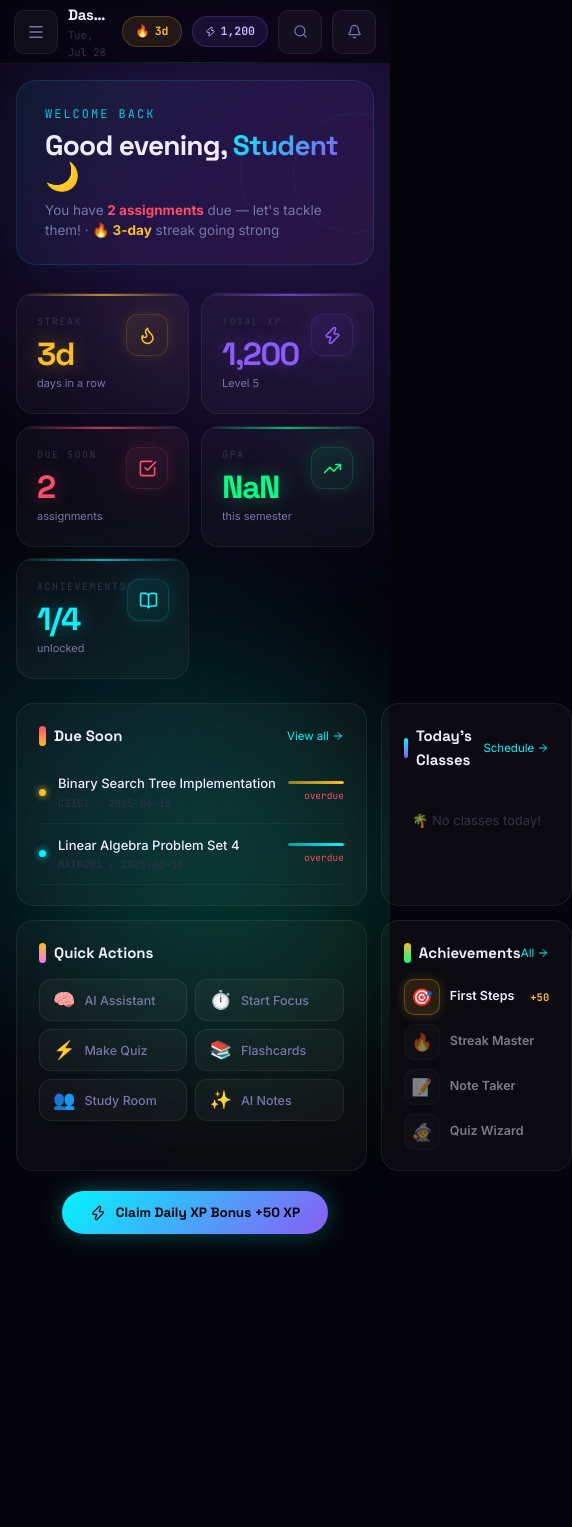
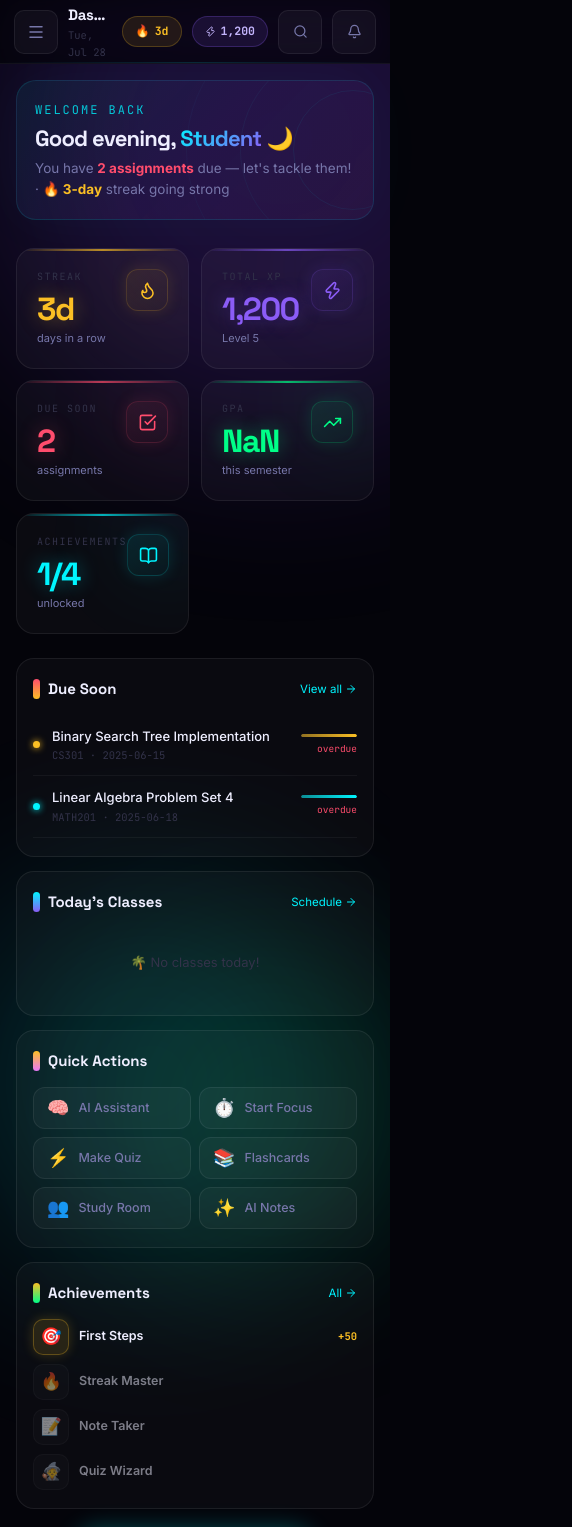
Before and after one commit to goezryu1/edunova, a React (Vite) app: page / in a window 390 px wide. Shown: the top 1527 px of the page, 572 px wide, since content can reach past the window. Before the commit the page ends 1266 px from the top, so only its background shows below. Built offline with nearby package versions, Linux system fonts and the light colour scheme.

Commit message:
Update dashboard.jsx

```diff
--- a/src/pages/dashboard.jsx
+++ b/src/pages/dashboard.jsx
@@ -1,4 +1,4 @@
-import { useState } from 'react'
+import { useState, useEffect } from 'react'
 import { useApp } from '../context/AppContext'
 import { CheckSquare, Zap, TrendingUp, BookOpen, Flame, ArrowRight, Clock, Star } from 'lucide-react'
 
@@ -20,9 +20,7 @@ function StatCard({ icon: Icon, label, value, sub, accent, delay = 0 }) {
     onMouseEnter={e => { e.currentTarget.style.transform='translateY(-4px)'; e.currentTarget.style.boxShadow=`0 24px 48px rgba(0,0,0,0.4), 0 0 0 1px ${accent}20`; }}
     onMouseLeave={e => { e.currentTarget.style.transform='translateY(0)'; e.currentTarget.style.boxShadow='none'; }}
     >
-      {/* top accent line */}
       <div style={{ position:'absolute', top:0, left:0, right:0, height:2, background:`linear-gradient(90deg, transparent, ${accent}, transparent)`, opacity:0.7 }} />
-      {/* bg glow blob */}
       <div style={{ position:'absolute', top:-30, right:-30, width:100, height:100, borderRadius:'50%', background:accent, filter:'blur(50px)', opacity:0.08, pointerEvents:'none' }} />
 
       <div style={{ display:'flex', justifyContent:'space-between', alignItems:'flex-start', position:'relative', zIndex:1 }}>
@@ -82,6 +80,15 @@ export default function Dashboard() {
   const { user, assignments, schedule, achievements, grades, setActivePage, addXP, addToast } = useApp()
   const [claimed, setClaimed] = useState(false)
 
+  const [isMobile, setIsMobile] = useState(
+    typeof window !== 'undefined' ? window.innerWidth <= 768 : false
+  )
+  useEffect(() => {
+    const onResize = () => setIsMobile(window.innerWidth <= 768)
+    window.addEventListener('resize', onResize)
+    return () => window.removeEventListener('resize', onResize)
+  }, [])
+
   const hour = new Date().getHours()
   const greeting = hour < 12 ? 'Good morning' : hour < 17 ? 'Good afternoon' : 'Good evening'
   const greetEmoji = hour < 12 ? '☀️' : hour < 17 ? '👋' : '🌙'
@@ -110,13 +117,12 @@ export default function Dashboard() {
 
       {/* HERO GREETING */}
       <div style={{
-        position:'relative', marginBottom:28, padding:'24px 28px',
+        position:'relative', marginBottom:28, padding: isMobile ? '20px 18px' : '24px 28px',
         borderRadius:20, overflow:'hidden',
         background:'linear-gradient(135deg, rgba(0,245,255,0.07) 0%, rgba(139,92,246,0.09) 50%, rgba(232,121,249,0.06) 100%)',
         border:'1px solid rgba(0,245,255,0.12)',
         boxShadow:'0 0 60px rgba(0,245,255,0.04)',
       }}>
-        {/* decorative rings */}
         {[120,200,280].map((s,i) => (
           <div key={i} style={{ position:'absolute', right:-s/3, top:'50%', transform:'translateY(-50%)', width:s, height:s, borderRadius:'50%', border:`1px solid rgba(0,245,255,${0.06-i*0.015})`, pointerEvents:'none' }} />
         ))}
@@ -124,7 +130,7 @@ export default function Dashboard() {
           <div style={{ fontSize:12, fontFamily:'var(--ff-mono)', color:'var(--cyan)', letterSpacing:2, textTransform:'uppercase', marginBottom:6, opacity:0.8 }}>
             WELCOME BACK
           </div>
-          <h1 style={{ fontFamily:'var(--ff-display)', fontSize:28, fontWeight:800, letterSpacing:'-0.8px', marginBottom:8, lineHeight:1.1 }}>
+          <h1 style={{ fontFamily:'var(--ff-display)', fontSize: isMobile ? 22 : 28, fontWeight:800, letterSpacing:'-0.8px', marginBottom:8, lineHeight:1.1 }}>
             {greeting}, <span style={{ background:'linear-gradient(135deg, #00f5ff, #8b5cf6)', WebkitBackgroundClip:'text', WebkitTextFillColor:'transparent', backgroundClip:'text' }}>{user.name.split(' ')[0]}</span> {greetEmoji}
           </h1>
           <p style={{ color:'var(--text-2)', fontSize:13.5, lineHeight:1.5 }}>
@@ -147,10 +153,10 @@ export default function Dashboard() {
       </div>
 
       {/* MAIN GRID */}
-      <div style={{ display:'grid', gridTemplateColumns:'1fr 1fr', gap:14 }}>
+      <div style={{ display:'grid', gridTemplateColumns: isMobile ? '1fr' : '1fr 1fr', gap:14 }}>
 
         {/* Due Soon */}
-        <div style={{ padding:'20px 22px', borderRadius:18, background:'rgba(255,255,255,0.028)', border:'1px solid rgba(255,255,255,0.07)', backdropFilter:'blur(24px)' }}>
+        <div style={{ padding: isMobile ? '18px 16px' : '20px 22px', borderRadius:18, background:'rgba(255,255,255,0.028)', border:'1px solid rgba(255,255,255,0.07)', backdropFilter:'blur(24px)' }}>
           <div style={{ display:'flex', justifyContent:'space-between', alignItems:'center', marginBottom:14 }}>
             <div style={{ display:'flex', alignItems:'center', gap:8 }}>
               <div style={{ width:7, height:20, borderRadius:99, background:'linear-gradient(#ff4d6d,#fbbf24)' }} />
@@ -168,7 +174,7 @@ export default function Dashboard() {
         </div>
 
         {/* Today's Classes */}
-        <div style={{ padding:'20px 22px', borderRadius:18, background:'rgba(255,255,255,0.028)', border:'1px solid rgba(255,255,255,0.07)', backdropFilter:'blur(24px)' }}>
+        <div style={{ padding: isMobile ? '18px 16px' : '20px 22px', borderRadius:18, background:'rgba(255,255,255,0.028)', border:'1px solid rgba(255,255,255,0.07)', backdropFilter:'blur(24px)' }}>
           <div style={{ display:'flex', justifyContent:'space-between', alignItems:'center', marginBottom:14 }}>
             <div style={{ display:'flex', alignItems:'center', gap:8 }}>
               <div style={{ width:7, height:20, borderRadius:99, background:'linear-gradient(#00f5ff,#8b5cf6)' }} />
@@ -195,7 +201,7 @@ export default function Dashboard() {
         </div>
 
         {/* Quick Actions */}
-        <div style={{ padding:'20px 22px', borderRadius:18, background:'rgba(255,255,255,0.028)', border:'1px solid rgba(255,255,255,0.07)', backdropFilter:'blur(24px)' }}>
+        <div style={{ padding: isMobile ? '18px 16px' : '20px 22px', borderRadius:18, background:'rgba(255,255,255,0.028)', border:'1px solid rgba(255,255,255,0.07)', backdropFilter:'blur(24px)' }}>
           <div style={{ display:'flex', alignItems:'center', gap:8, marginBottom:14 }}>
             <div style={{ width:7, height:20, borderRadius:99, background:'linear-gradient(#fbbf24,#e879f9)' }} />
             <span style={{ fontFamily:'var(--ff-display)', fontWeight:700, fontSize:15 }}>Quick Actions</span>
@@ -232,7 +238,7 @@ export default function Dashboard() {
         </div>
 
         {/* Achievements */}
-        <div style={{ padding:'20px 22px', borderRadius:18, background:'rgba(255,255,255,0.028)', border:'1px solid rgba(255,255,255,0.07)', backdropFilter:'blur(24px)' }}>
+        <div style={{ padding: isMobile ? '18px 16px' : '20px 22px', borderRadius:18, background:'rgba(255,255,255,0.028)', border:'1px solid rgba(255,255,255,0.07)', backdropFilter:'blur(24px)' }}>
           <div style={{ display:'flex', justifyContent:'space-between', alignItems:'center', marginBottom:14 }}>
             <div style={{ display:'flex', alignItems:'center', gap:8 }}>
               <div style={{ width:7, height:20, borderRadius:99, background:'linear-gradient(#fbbf24,#00ff88)' }} />
@@ -275,12 +281,12 @@ export default function Dashboard() {
       <div style={{ marginTop:20, display:'flex', justifyContent:'center' }}>
         <button onClick={claimBonus} style={{
           display:'flex', alignItems:'center', gap:10,
-          padding:'13px 28px', borderRadius:99,
+          padding: isMobile ? '12px 20px' : '13px 28px', borderRadius:99,
           background: claimed
             ? 'rgba(255,255,255,0.04)'
             : 'linear-gradient(135deg, #00f5ff 0%, #8b5cf6 100%)',
           color: claimed ? 'var(--text-3)' : '#04040a',
-          fontFamily:'var(--ff-display)', fontWeight:700, fontSize:13.5,
+          fontFamily:'var(--ff-display)', fontWeight:700, fontSize: isMobile ? 12.5 : 13.5,
           border: claimed ? '1px solid rgba(255,255,255,0.08)' : 'none',
           transition:'all 0.25s',
           boxShadow: claimed ? 'none' : '0 0 24px rgba(0,245,255,0.3), 0 8px 24px rgba(0,0,0,0.3)',
```
